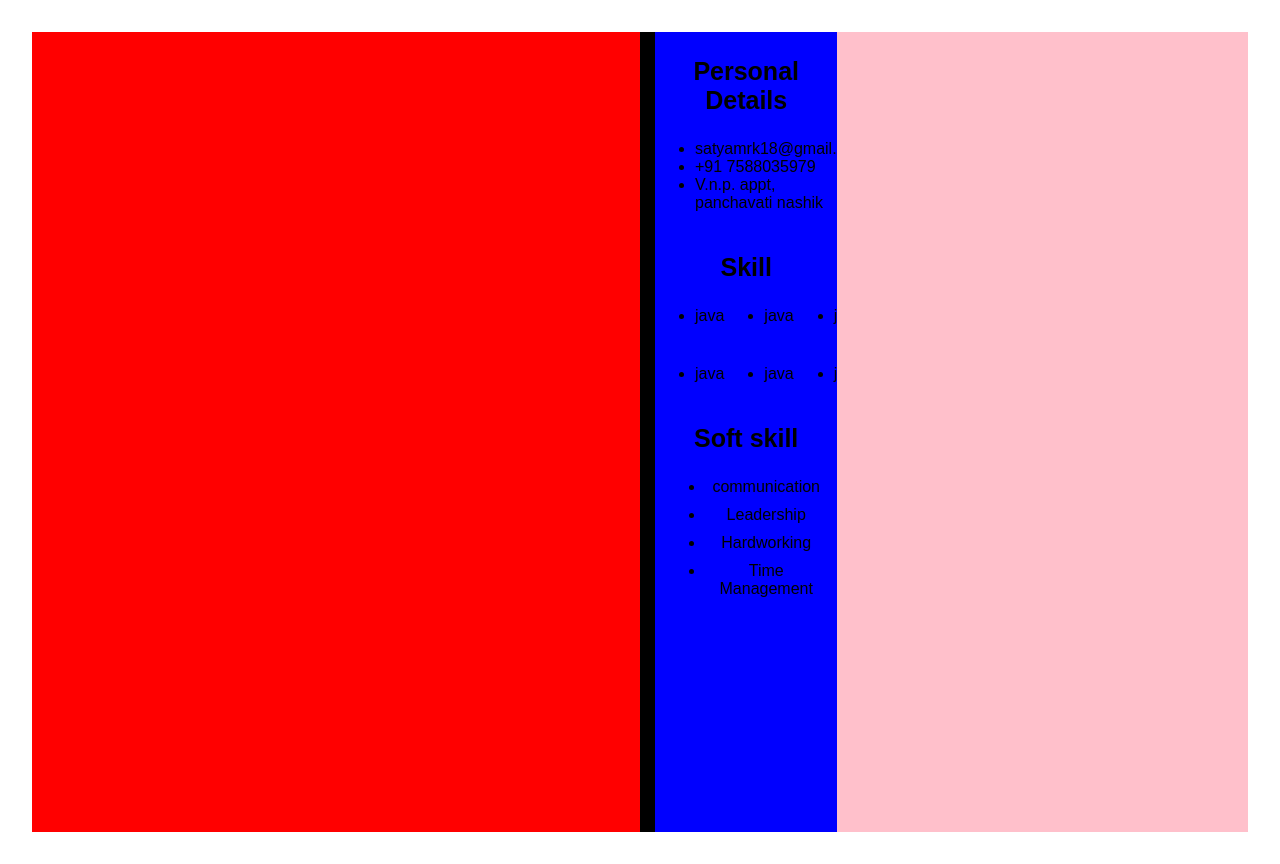
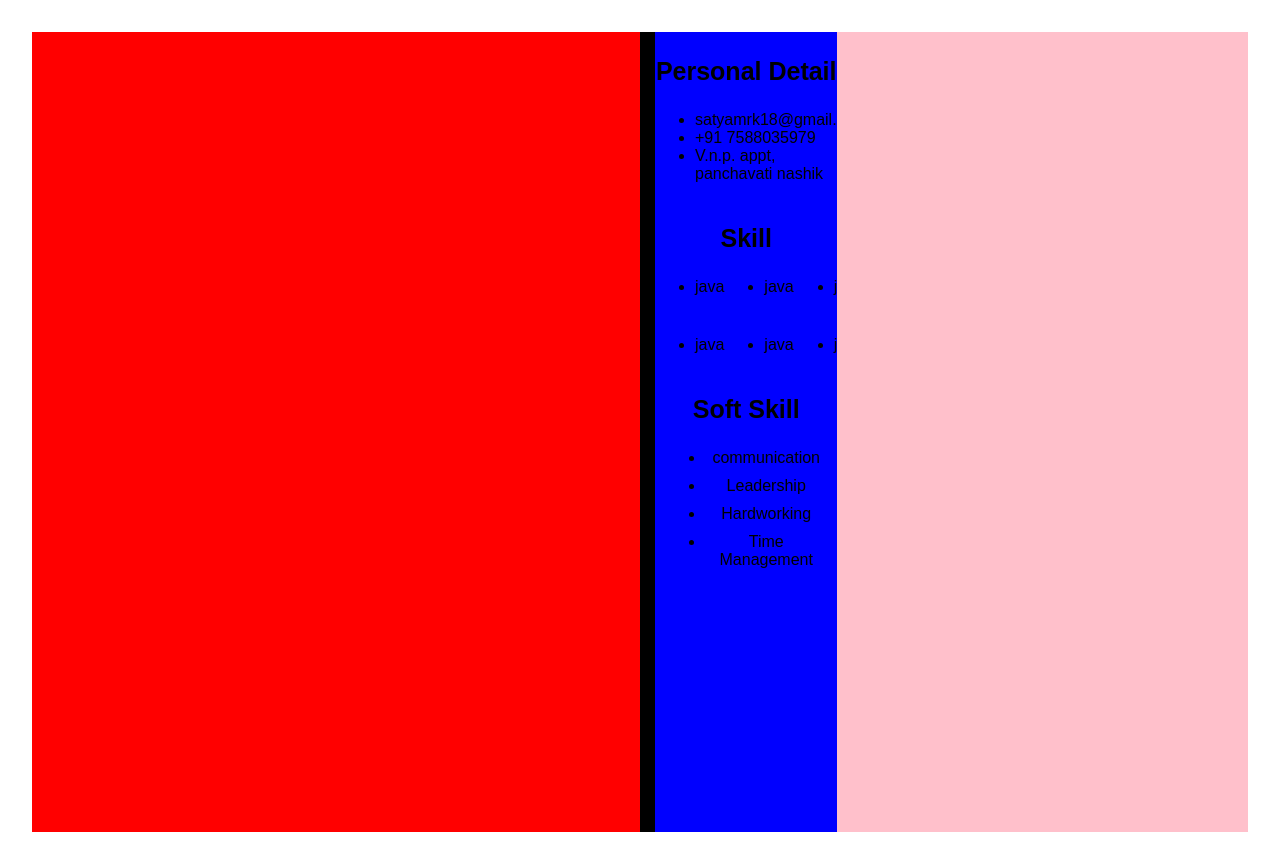
Before and after one commit to satyamrk18/CarrerCare, a React (Vite) app: page /resume in a window 1280 px wide. Built offline with nearby package versions, Linux system fonts and the light colour scheme.

Commit message:
heading componet create for resume

```diff
--- /dev/null
+++ b/src/components/heading.css
@@ -0,0 +1,10 @@
+.personal-detail-heading {
+  font-size: 25px;
+  font-weight: 600;
+}
+
+@media (max-width: 900px) {
+  .personal-detail-heading {
+    font-size: 20px;
+  }
+}
--- /dev/null
+++ b/src/components/heading.jsx
@@ -0,0 +1,10 @@
+import "./heading.css"
+const heading = ({title})=>
+{
+return (
+<div>
+<p className="personal-detail-heading">{title}</p>
+</div>
+);
+}
+export default heading;
--- a/src/pages/resume.css
+++ b/src/pages/resume.css
@@ -41,10 +41,7 @@
   height: 100%;
   background-color: pink;
 }
-.personal-detail-heading {
-  font-size: 25px;
-  font-weight: 600;
-}
+
 @media (max-width: 900px) {
   * {
     text-align: center;
@@ -77,9 +74,6 @@
     width: 100%;
     display: flex;
   }
-  .personal-detail-heading {
-    font-size: 20px;
-  }
   .personal-detail
   {
     border-left:5px solid black;
--- a/src/pages/resume.jsx
+++ b/src/pages/resume.jsx
@@ -1,6 +1,7 @@
 import react from "react";
 import "./resume.css";
 import Navbar from "./../components/navbar.jsx";
+import Heading from "../components/heading.jsx";
 const resume = () => {
   return (
     <div className="resume-container">
@@ -11,7 +12,7 @@ const resume = () => {
         {/* personal detail from resume */}
         <div className="personal-detail">
           <div className="contact-detail">
-            <p className="personal-detail-heading">Personal Details</p>
+            <Heading title="Personal Detail"/>
             <ul>
                 <li>satyamrk18@gmail.com</li>
                 <li>+91 7588035979</li>
@@ -19,7 +20,7 @@ const resume = () => {
             </ul>
           </div>
           <div className="skill">
-            <p className="personal-detail-heading">Skill</p>
+            <Heading title="Skill"/>
             <ul>
                 <li>java</li>
                 <li>java</li>
@@ -31,7 +32,7 @@ const resume = () => {
           </div>
           {/* softskill */}
           <div className="soft-skill">
-            <p className="personal-detail-heading">Soft skill</p>
+            <Heading title="Soft Skill"/>
           <ul>
             <li>communication</li>
             <li>Leadership</li>
```
